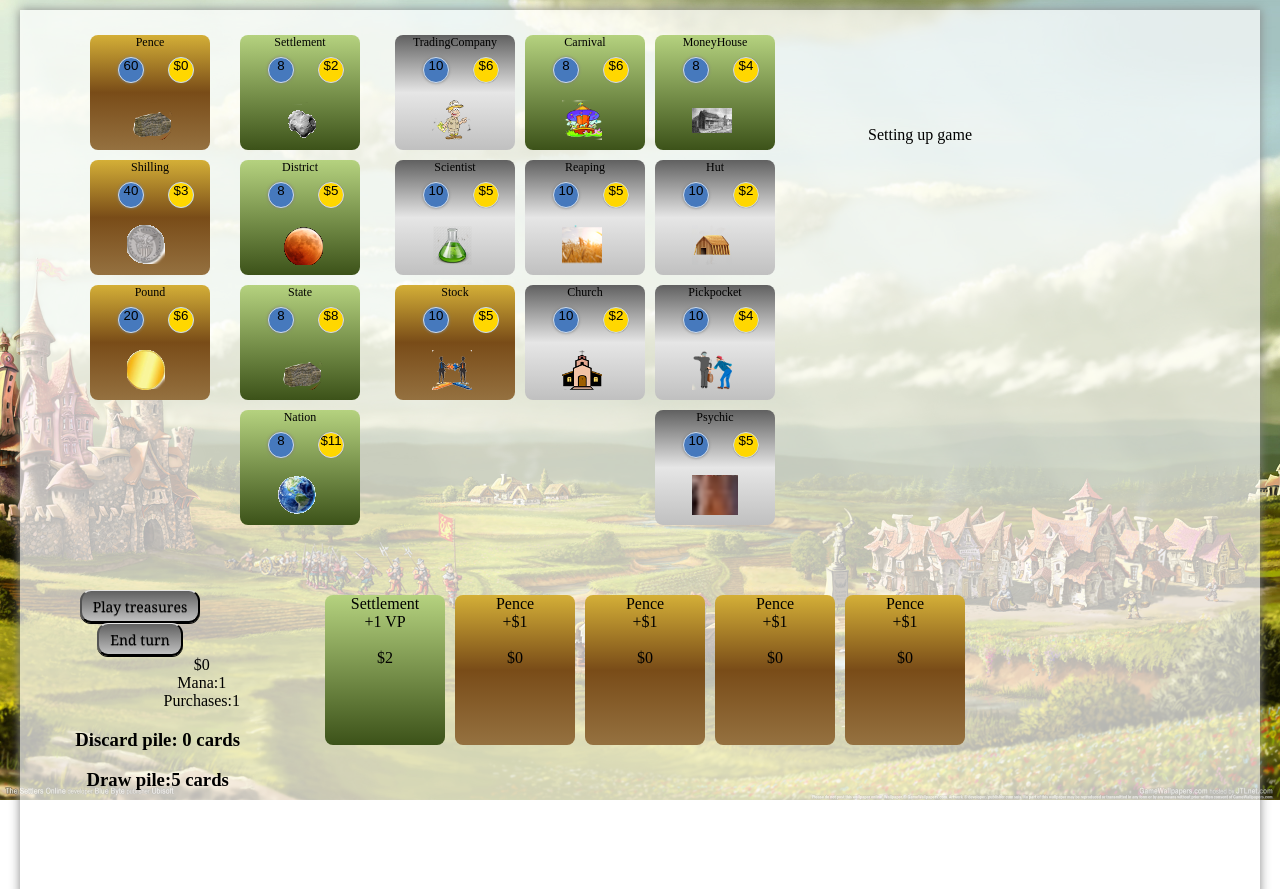
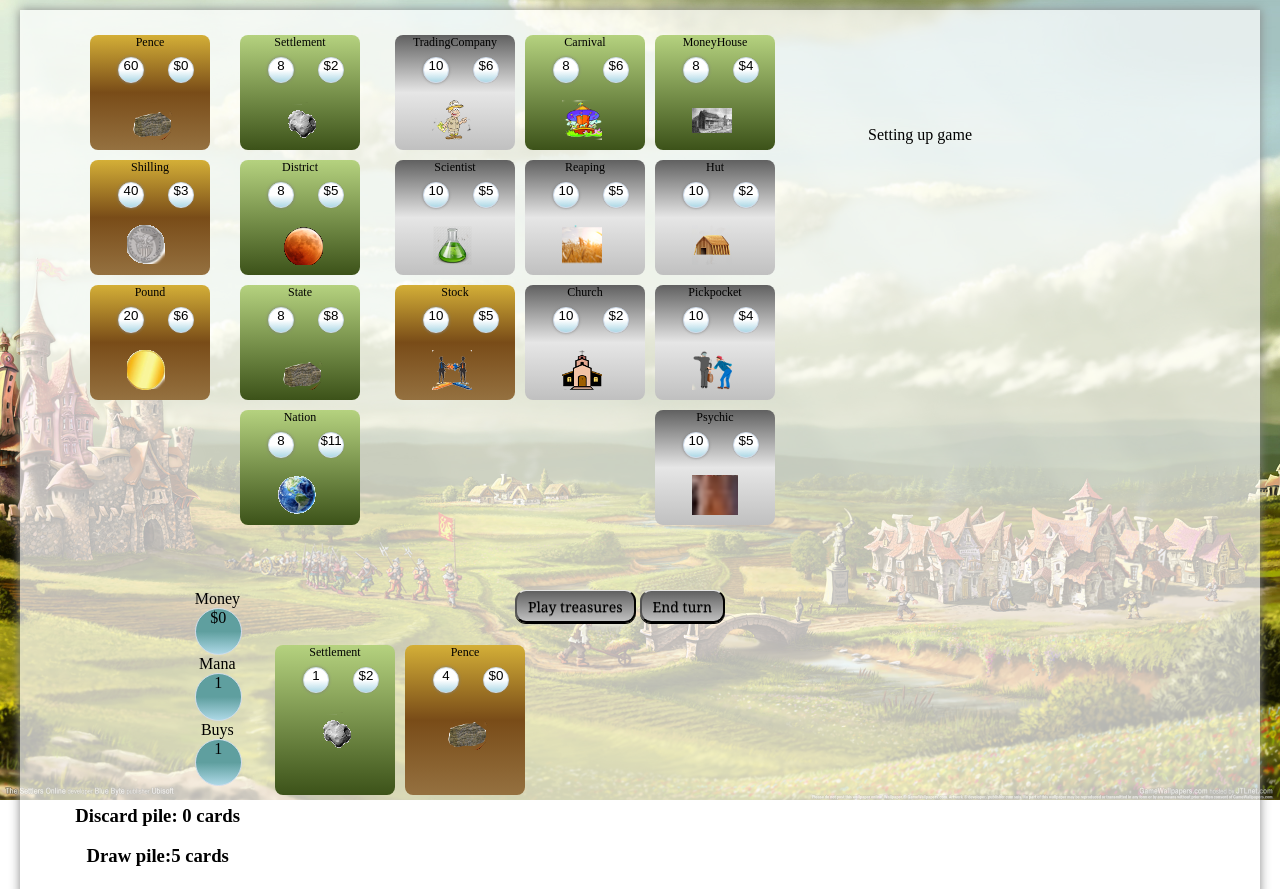
Before and after one commit to UnknownOrange314/OnlineDeckbuilder, a plain HTML site: page index.html in a window 1280 px wide. Shown: the top 889 px of the page. Drawn offline with Linux system fonts and the light colour scheme.

Commit message:
Updated user interface

```diff
--- a/controller/controllers.js
+++ b/controller/controllers.js
@@ -88,9 +88,33 @@ function Render(){
 
     this.handData=function(){
         var data=[];
+
         var hand=game.getActiveHand();
+        var showCounts=[];
+
+        function RenderObj(card,num){
+            this.card=card;
+            this.num=num;
+        }
+
         for(var i=0;i<hand.length;i++){
-            data.push(Render.getCardRender(hand[i]));
+            var card=hand[i];
+            var seen=false;
+            for(var j=0;j<showCounts.length;j++){
+                if(showCounts[j].card.getName()==card.getName()){
+                    showCounts[j].num++;
+                    seen=true;
+                }
+            }
+            if(seen==false){
+                showCounts.push(new RenderObj(card,1));
+            }
+        }
+        console.log(showCounts.length);
+        for(i=0;i<showCounts.length;i++){
+            var cRender=(Render.getCardRender(showCounts[i].card));
+            cRender["num"]=showCounts[i].num;
+            data.push(cRender);
         }
         return data;
     }
@@ -211,8 +235,8 @@ phonecatApp.controller('GameCtrl', function($scope) {
             $scope.play=game.playArea();
             var data=game.getPlayerStatus();
             $scope.money="$"+data["money"];
-            $scope.actions="Mana:"+data["actions"];
-            $scope.buys="Purchases:"+data["buys"];
+            $scope.actions=+data["actions"];
+            $scope.buys=data["buys"];
             $scope.discardPile="Discard pile: "+data["discard"]+" cards";
             $scope.drawPile="Draw pile:"+data["draw"]+" cards";
             $scope.orderProp = 'age';
@@ -236,6 +260,7 @@ phonecatApp.controller('GameCtrl', function($scope) {
 
     //Plays a card from a hand.
     $scope.playCard=function(id){
+        console.log("ID:"+id);
         if(curMode==playCard){
             var card=game.playCardByID(id);
             refreshData();
--- a/css/cardStyle.css
+++ b/css/cardStyle.css
@@ -21,17 +21,12 @@ CSS for the game cards
 
 /* This is the CSS for buttons on the cards that show stats about the
 card such as cost and number remaining in supply */
-.infoButton{
-    width: 100%;
-    height:0;
-    padding-bottom: 100%;
-    border-radius: 50%;
-    border:1px solid #cfdcec;
-    overflow:hidden;
-}
 
 .supply-button-circle {
-    background: #4679BD;
+    background: -webkit-linear-gradient(top, white, white, lightblue);
+    background: -moz-linear-gradient(top, white, white, lightblue);
+    background: -o-linear-gradient(top, white, white, lightblue);
+    background: -ms-linear-gradient(top, white, white, lightblue);
     box-shadow: 0 0 3px gray;
 }
 
@@ -42,6 +37,10 @@ card such as cost and number remaining in supply */
 
 .cost-button-circle {
     background: #ffd700;
+    background: -webkit-linear-gradient(top, white, white, lightblue);
+    background: -moz-linear-gradient(top,  yellow, #ffd700,  white);
+    background: -o-linear-gradient(top, white, white, lightblue);
+    background: -ms-linear-gradient(top, white, white, lightblue);
     box-shadow: 0 0 1px gray;
 }
 
--- a/css/pageLayout.css
+++ b/css/pageLayout.css
@@ -47,6 +47,8 @@ This file represents the layout of the page.
 
 #hand{
     float:right;
+    position:absolute;
+    top:50px;
 }
 
 #playedCards{
--- a/css/style.css
+++ b/css/style.css
@@ -39,3 +39,31 @@
     border-top-color: #606060;
     background: #606060;
 }
+
+.circleButton{
+    width: 100%;
+    height:0;
+    padding-bottom: 100%;
+    border-radius: 50%;
+    border:1px solid #cfdcec;
+    overflow:hidden;
+}
+
+
+/* This is a container div that is necessary to create a circle. */
+.statusDiv{
+
+    position: relative;
+}
+
+.cont{
+    width:60px;
+}
+
+/* This div is for information about a player turn */
+.statusButton{
+    background: -webkit-linear-gradient(top, #5F9F9F, #5F9F9F, lightblue);
+    background: -moz-linear-gradient(top, #606060, #c0c0c0);
+    background: -o-linear-gradient(top, #5F9F9F, #5F9F9F, lightblue);
+    background: -ms-linear-gradient(top, #5F9F9F, #5F9F9F, lightblue);
+}
--- a/model/cards/cardDef.js
+++ b/model/cards/cardDef.js
@@ -279,13 +279,14 @@ CardDef.huntingParty=new CardDef(Action.huntingParty,5,"Hunters",
 "Reveal your hand. Reveal cards from your deck until you reveal a spell that isn't a duplicate of one in your hand. Put it into your hand and discard the rest");
 
 CardDef.councilRoom=new CardDef(Action.councilRoom,5,"Assembly",
-"Each other player draws a card");
+"Each other player draws a spell");
 
 CardDef.harvest=new CardDef(Action.harvest,5,"Reaping",
-"Trash a copper card from your hand. If you do +$3.");
+"Reveal the top 4 spells of your deck, then discard them. +$1" +
+    "per differently named card revealed");
 
 CardDef.countingHouse=new CardDef(Action.countingHouse,5,"AccountOffice",
-"Place all copper cards from your discard pile into your hand.");
+"Place all copper spell from your discard pile into your hand.");
 
 CardDef.adventurer=new CardDef(Action.adventurer,6,"TradingCompany",
 "Reveal spells from your deck until you reveal 2 treasure spells. Put those treasure cards from your hand and discard the other revealed cards.");
--- a/view/card.html
+++ b/view/card.html
@@ -6,10 +6,10 @@
 
     <div class="cardStats">
         <button class="cardInfoButton">
-            <div class="supply-button-circle infoButton">{{card.num}}</a></div>
+            <div class="supply-button-circle circleButton">{{card.num}}</a></div>
         </button>
         <button class="cardInfoButton">
-            <div class="cost-button-circle infoButton">{{card.cost}}</a></div>
+            <div class="cost-button-circle circleButton">{{card.cost}}</a></div>
         </button>
     </div>
 
--- a/view/playerHand.html
+++ b/view/playerHand.html
@@ -1,12 +1,11 @@
 <div id="playArea">
     <div id="hand"> <!-- The area where the player's hand is shown. -->
         <span ng-repeat="card in hand">
-            <div class="gameCard {{card.type}} {{card.selected}}" ng-click="playCard(card.id)">
-                {{card.name}}<br/>
-                {{card.data}}<br/>
-                {{card.rules}}<br/>
-                {{card.cost}}
-            </div>
+            <div class="gameCard {{card.type}} {{card.selected}}" ng-include src="'view/card.html'" ng-click="playCard(card.id)"></div>
         </span>
     </div>
+    <div id="turnInfo">
+        <button ng-show="showPlayTreasures()" ng-click="playTreasures()">Play treasures</button>
+        <button class="roll" ng-click="changeView()">{{end}}</button>
+    </div>
 </div>
--- a/view/playerInfo.html
+++ b/view/playerInfo.html
@@ -1,13 +1,24 @@
 <div id="playInfo">
+    <div id="status"> <!-- The area where a player's status during a turn is shown. -->
 
-    <div id="turnInfo">
-        <button ng-show="showPlayTreasures()" ng-click="playTreasures()">Play treasures</button>
-        <button class="roll" ng-click="changeView()">{{end}}</button>
-    </div>
-    <div id="status"> <!-- The area where a player's status during a turn is shown. -->
-        <div id="money">{{money}}</div>
-        <div id="actions">{{actions}}</div>
-        <div id="buys">{{buys}}</div>
+
+
+        <div class="statusDiv">
+            Money
+            <div class=" statusButton circleButton">{{money}}</a></div>
+        </div>
+
+
+        <div class="statusDiv">
+            Mana
+            <div class=" statusButton circleButton">{{actions}}</a></div>
+        </div>
+
+
+        <div class="statusDiv">
+            Buys<div class=" statusButton circleButton">{{buys}}</a></div>
+        </div>
+
     </div>
 
     <div id="deckInfo"> <!--Shows a player's discard pile. -->
```
Also changed, not shown: TODO.txt.
